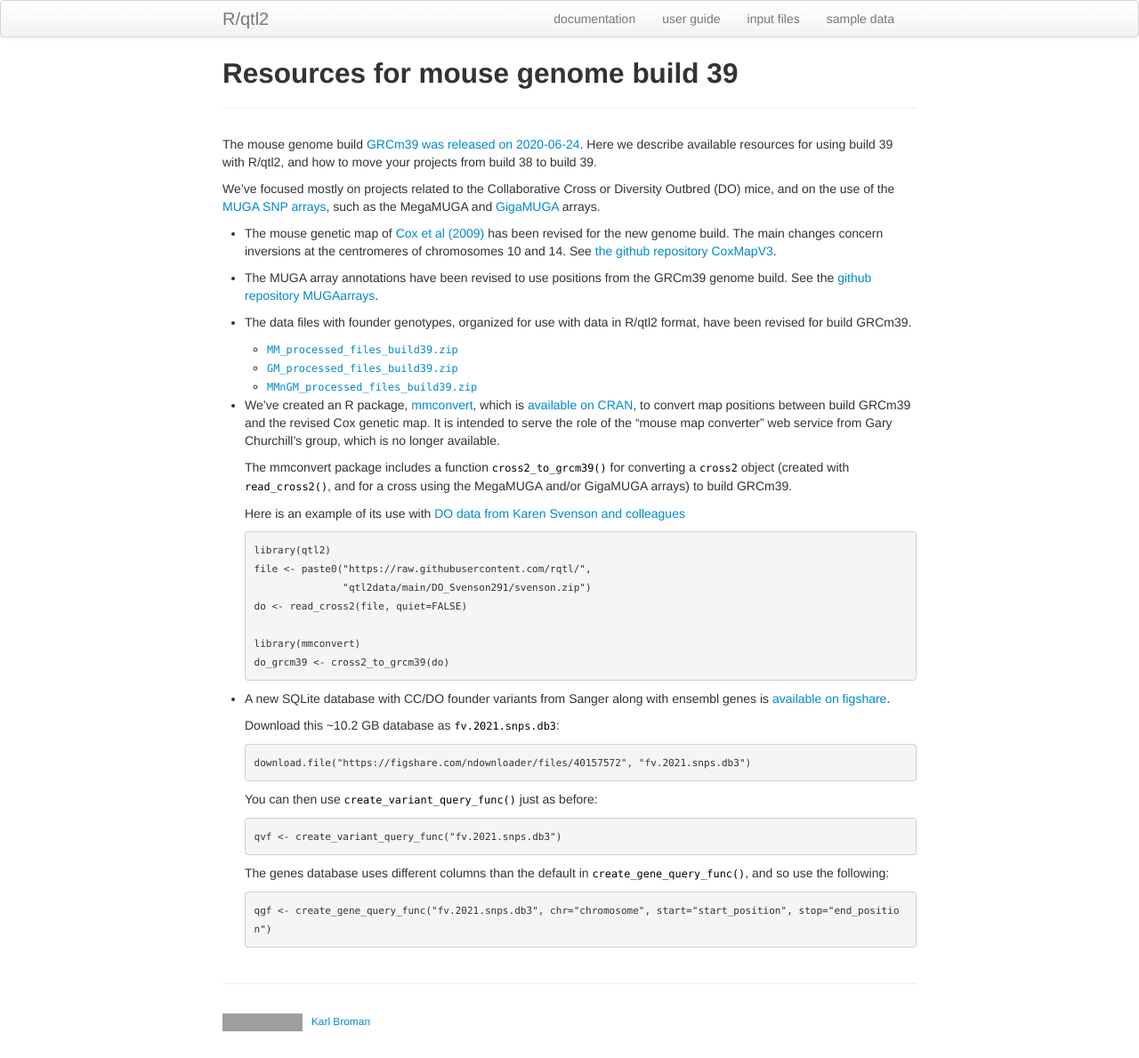
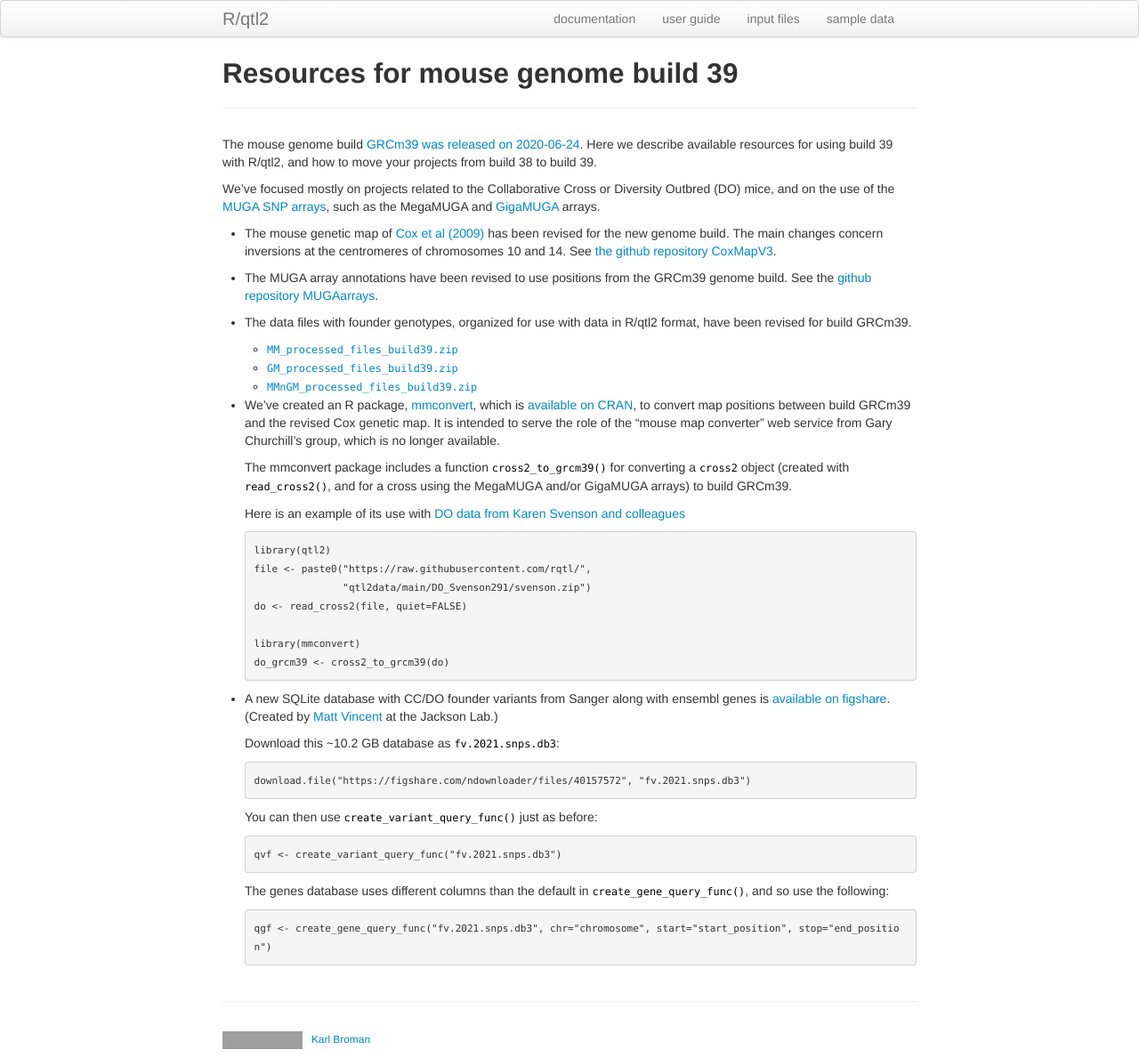
Before and after one commit to rqtl/qtl2, a Jekyll site: the page built from pages/move_to_build39.md, in a window 1280 px wide. Shown: the whole page at 89% size. Built offline with Jekyll 4.4.1, drawn with Linux system fonts in a browser that asks for light colours; grey boxes are pictures that could not be loaded.

Commit message:
pages/move_to_build39: Mention Matt V re sqlite database

```diff
--- a/pages/move_to_build39.md
+++ b/pages/move_to_build39.md
@@ -61,7 +61,9 @@ arrays.
 
 - A new SQLite database with CC/DO founder variants from Sanger along
   with ensembl genes is [available on
-  figshare](https://doi.org/10.6084/m9.figshare.22630642.v1).
+  figshare](https://doi.org/10.6084/m9.figshare.22630642.v1). (Created
+  by [Matt Vincent](https://www.jax.org/people/matt-vincent) at the
+  Jackson Lab.)
 
   Download this ~10.2 GB database as `fv.2021.snps.db3`:
 
```
